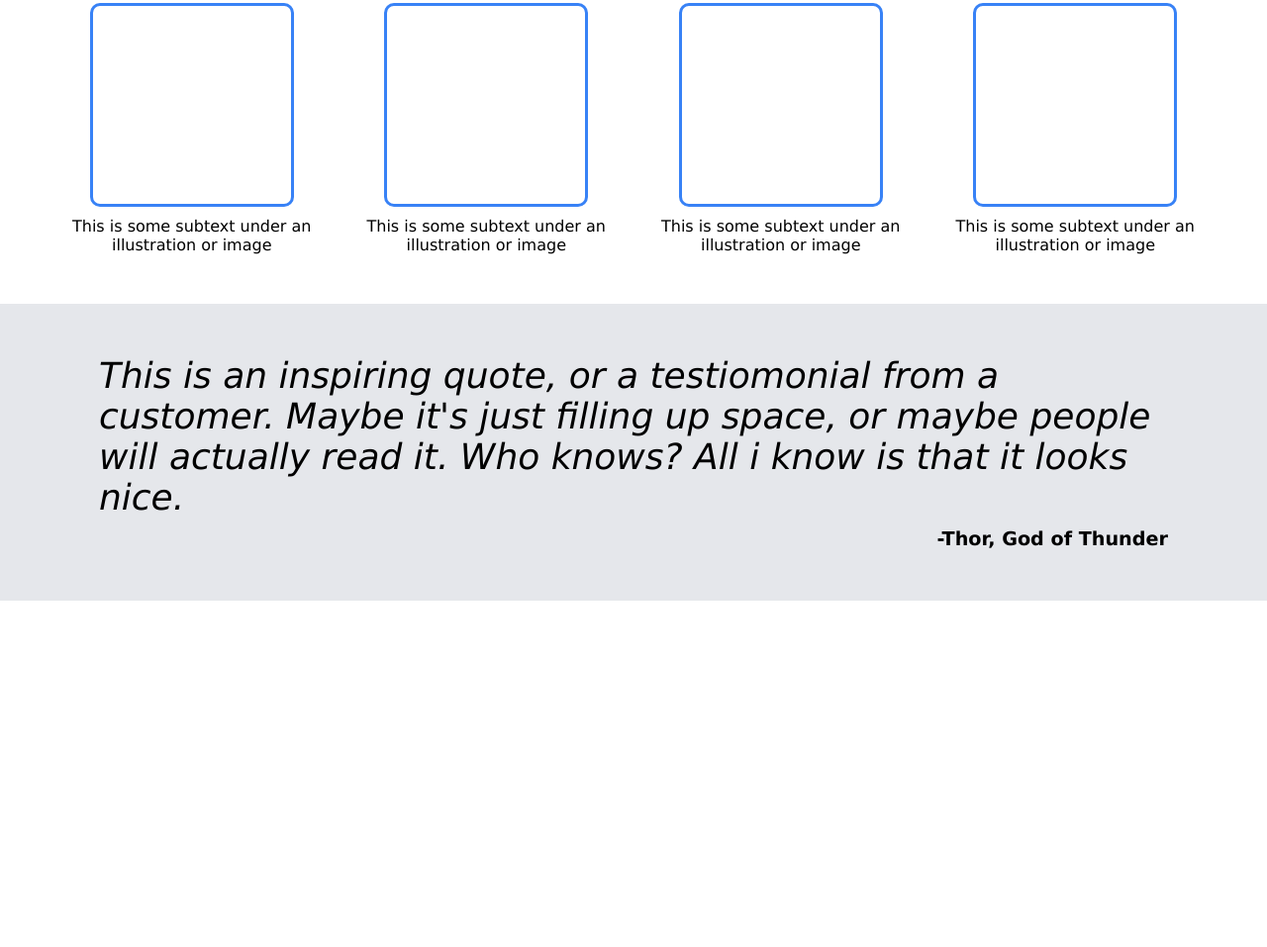
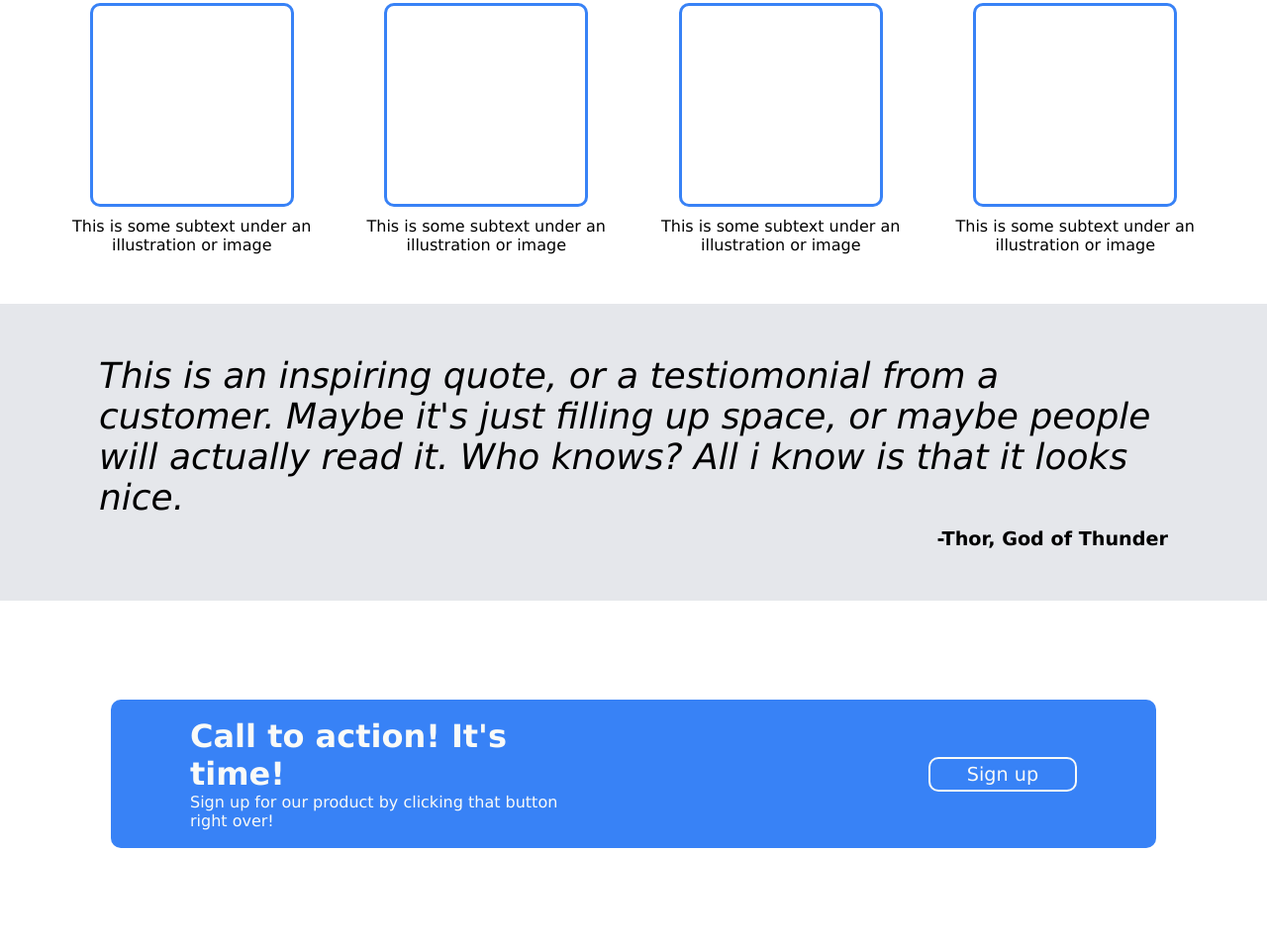
Before and after one commit to maric33/odin-LandingPage, a plain HTML site: page index.html in a window 1280 px wide. Shown: the part 741-1698 px from the top of the page at 99% size. Before the commit the page ends 1348 px from the top, so only its background shows below. Drawn offline with Linux system fonts and the light colour scheme.

Commit message:
Added Call to action section with button, and stylized iz in CSS

```diff
--- a/css/styles.css
+++ b/css/styles.css
@@ -53,6 +53,7 @@ img {
     width: 100%;
     height: auto;
     object-fit: cover;
+    border-radius: 10px;
 }
 
 .hero-main {
@@ -144,3 +145,42 @@ img {
     text-align: end;
     justify-content: end;
 }
+
+.container-action {
+    display: flex;
+    padding-top: 100px;
+    padding-bottom: 100px;
+    justify-content: center;
+    align-items: center;
+}
+
+.action {
+    display: flex;
+    height: 150px;
+    width: 70%;
+    background-color: #3882f6;
+    border-radius: 10px;
+    justify-content: center;
+    align-items: center;
+    padding-left: 80px;
+    padding-right: 80px;
+    gap: 350px;
+}
+
+#actBtn {
+    height: 35px;
+    width: 150px;
+    border: 2px solid #f9faf8;
+    background-color: #3882f6;
+    border-radius: 10px;
+    color: #f9faf8;
+    font-size: 1.2rem;
+}
+
+.action-text {
+    color: #f9faf8;
+}
+
+.action-text h5 {
+    font-size: 2rem;
+}
--- a/index.html
+++ b/index.html
@@ -52,5 +52,16 @@
         <blockquote>This is an inspiring quote, or a testiomonial from a customer. Maybe it's just filling up space, or maybe people will actually read it. Who knows? All i know is that it looks nice.</blockquote>
         <p>-Thor, God of Thunder</p>
     </div>
+    <div class="container-action">
+        <div class="action">
+            <div class="action-text">
+                <h5>Call to action! It's time!</h5>
+                <p>Sign up for our product by clicking that button right over!</p>
+            </div>
+            <div class="action-btn">
+                <button id="actBtn">Sign up</button>
+            </div>
+        </div>
+    </div>
 </body>
 </html>
```
